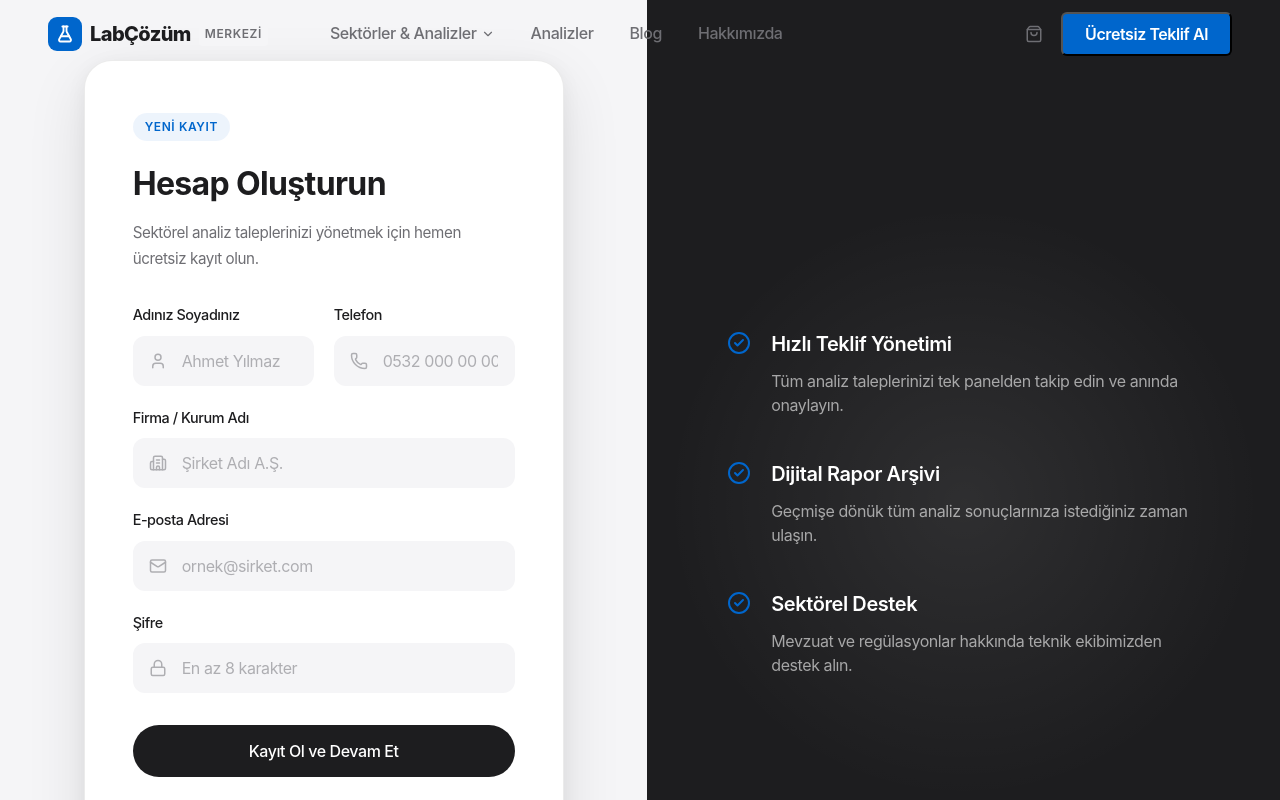
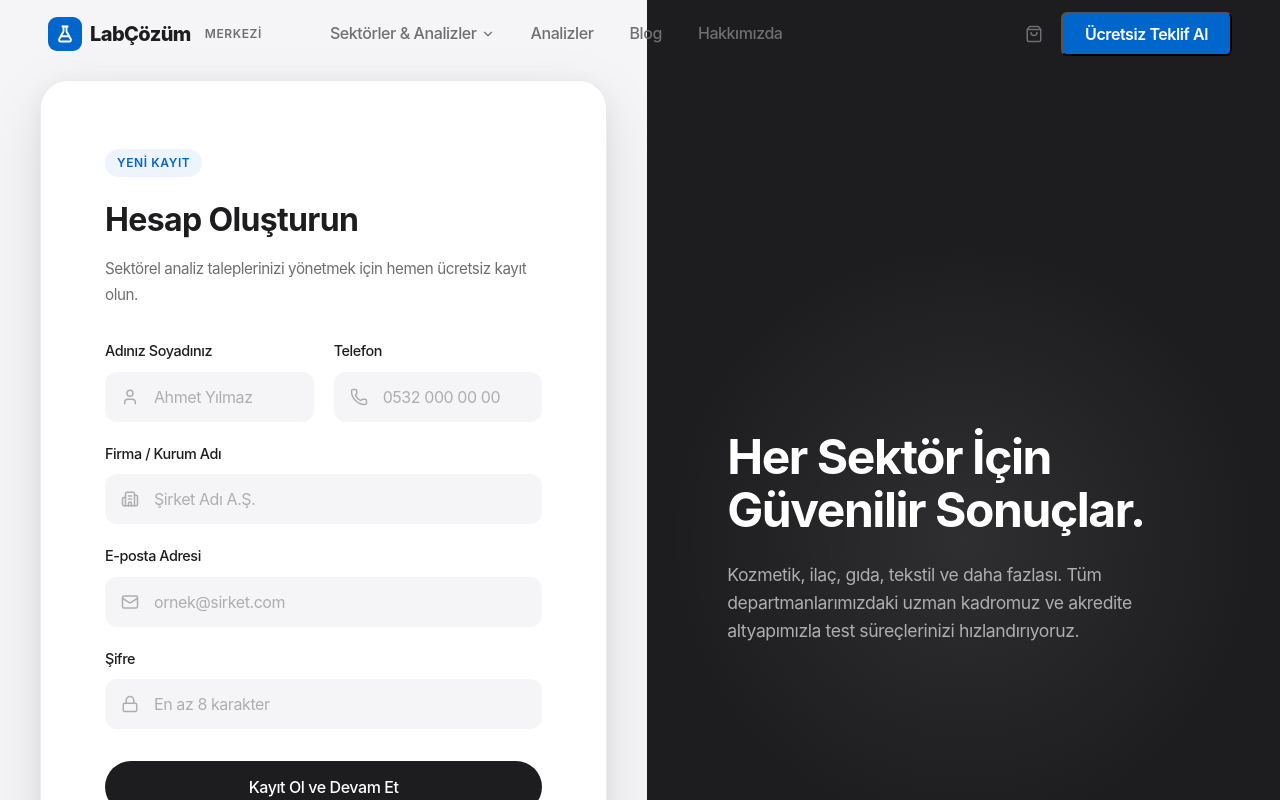
Before and after one commit to ucanmoruk/lablog, a Next.js app: page /auth/register in a window 1280 px wide. Shown: the top 800 px of the page. Built offline with nearby package versions, Linux system fonts and the light colour scheme.

Commit message:
style: revert auth layout but expand signup form width and increase spacing

```diff
--- a/src/app/(site)/auth/auth.module.css
+++ b/src/app/(site)/auth/auth.module.css
@@ -9,7 +9,7 @@
   display: flex;
   align-items: center;
   justify-content: center;
-  padding: 60px 40px;
+  padding: 80px 40px;
 }
 
 .rightCol {
@@ -91,9 +91,9 @@
   background: var(--surface);
   border: 1px solid var(--border);
   border-radius: var(--radius-xl);
-  padding: 48px;
+  padding: 64px;
   width: 100%;
-  max-width: 480px;
+  max-width: 600px;
   box-shadow: var(--shadow-lg);
 }
 
--- a/src/app/(site)/auth/register/page.tsx
+++ b/src/app/(site)/auth/register/page.tsx
@@ -81,29 +81,8 @@ export default function RegisterPage() {
       <div className={styles.rightCol}>
          <div className={styles.rightColOrb} />
          <div className={styles.rightColContent}>
-           <div className={styles.benefitList}>
-             <div className={styles.benefitItem}>
-               <CheckCircle2 size={24} className={styles.benefitIcon} />
-               <div>
-                 <h3>Hızlı Teklif Yönetimi</h3>
-                 <p>Tüm analiz taleplerinizi tek panelden takip edin ve anında onaylayın.</p>
-               </div>
-             </div>
-             <div className={styles.benefitItem}>
-               <CheckCircle2 size={24} className={styles.benefitIcon} />
-               <div>
-                 <h3>Dijital Rapor Arşivi</h3>
-                 <p>Geçmişe dönük tüm analiz sonuçlarınıza istediğiniz zaman ulaşın.</p>
-               </div>
-             </div>
-             <div className={styles.benefitItem}>
-               <CheckCircle2 size={24} className={styles.benefitIcon} />
-               <div>
-                 <h3>Sektörel Destek</h3>
-                 <p>Mevzuat ve regülasyonlar hakkında teknik ekibimizden destek alın.</p>
-               </div>
-             </div>
-           </div>
+           <h2>Her Sektör İçin Güvenilir Sonuçlar.</h2>
+           <p>Kozmetik, ilaç, gıda, tekstil ve daha fazlası. Tüm departmanlarımızdaki uzman kadromuz ve akredite altyapımızla test süreçlerinizi hızlandırıyoruz.</p>
          </div>
       </div>
     </div>
```
